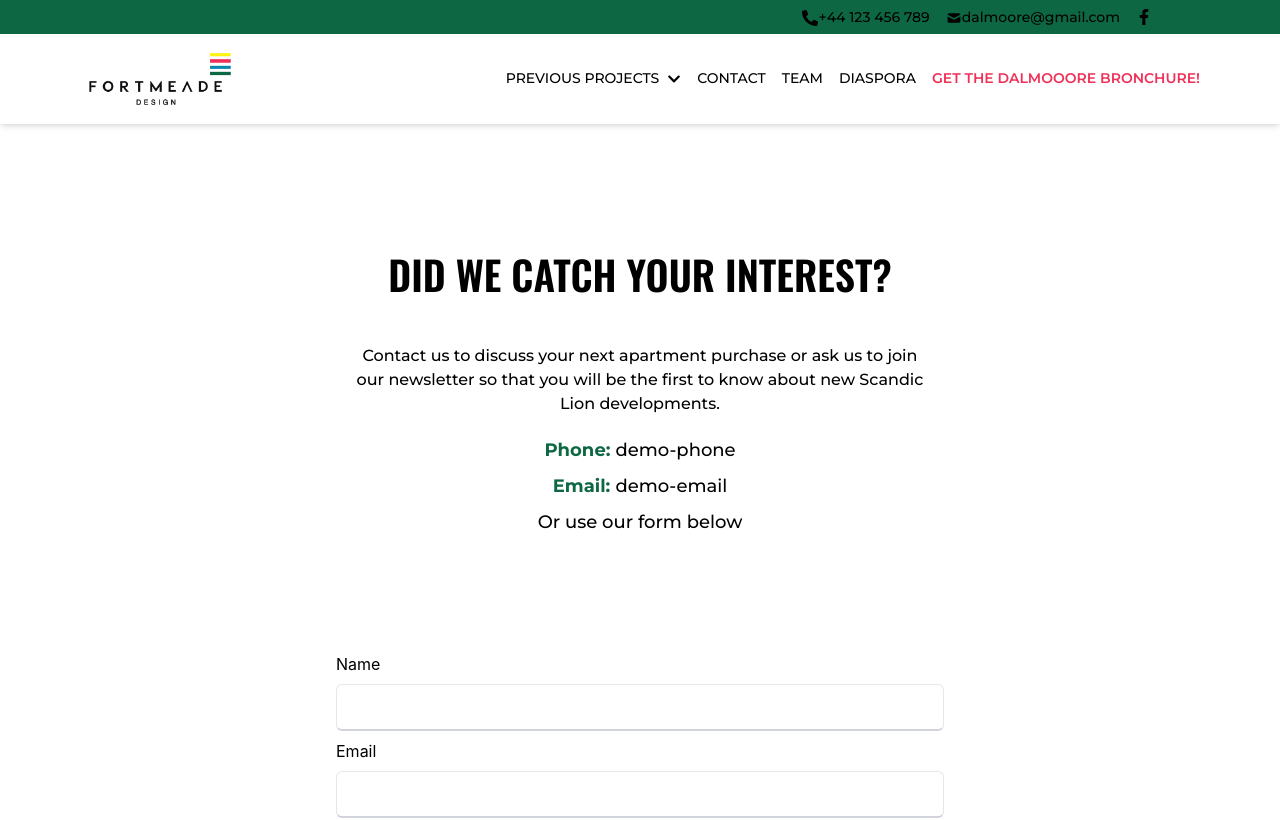
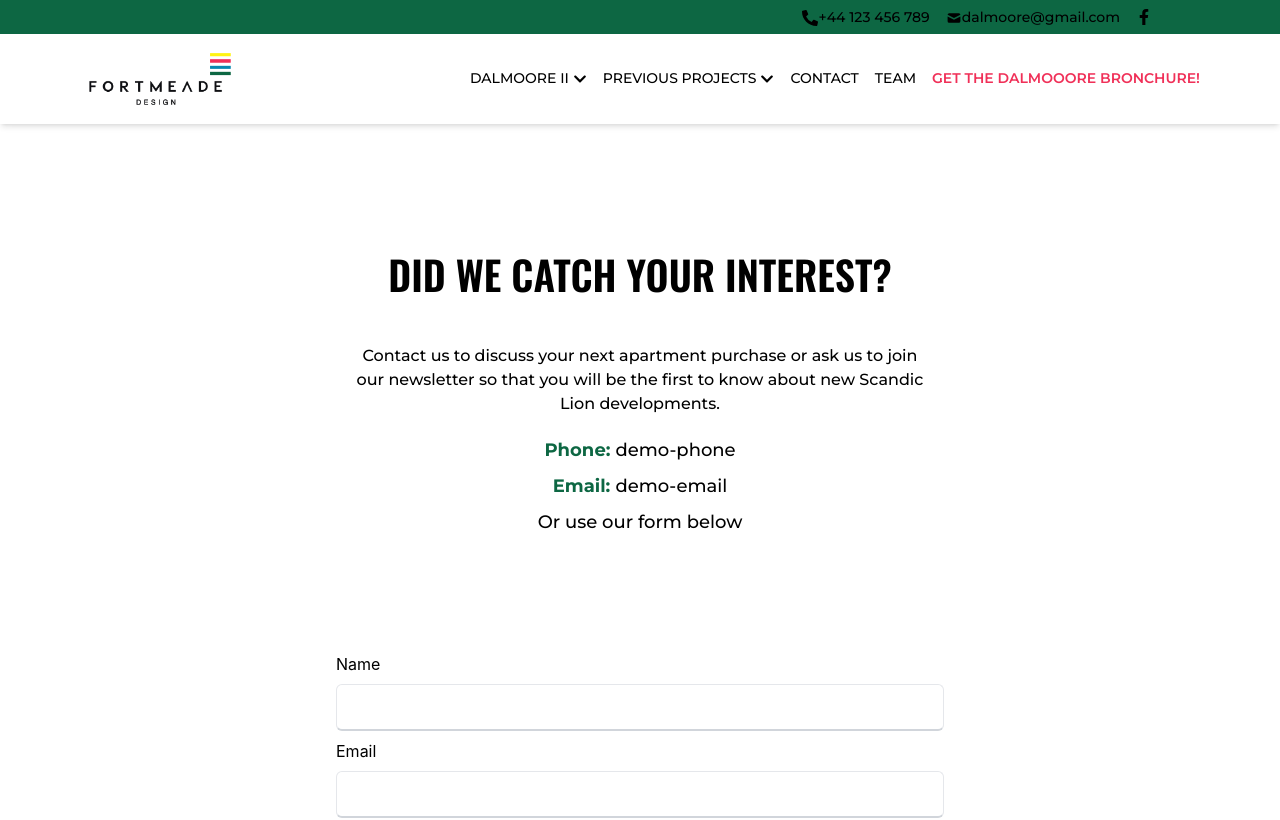
Before and after one commit to techweevil/dalmoore_2.0, a Next.js app: page /contact in a window 1280 px wide. Shown: the top 820 px of the page. Built offline with nearby package versions, Linux system fonts and the light colour scheme.

Commit message:
fixing nav

```diff
--- a/components/Header/Navbar.tsx
+++ b/components/Header/Navbar.tsx
@@ -8,9 +8,69 @@ import { FiMenu } from "react-icons/fi";
 import { CgClose } from "react-icons/cg";
 import { motion } from "framer-motion";
 
-const NavItem = ({ href, children }: { href: string; children: any }) => {
-  return (
-    <li className="nav-item hover:font-[600] hover:bg-black md:w-auto w-full py-[10px] flex justify-center   hover:text-white">
+const dal2_data: any = [
+  {
+    title: "APARTMENTS",
+    href: "/",
+  },
+  {
+    title: "GALLERY",
+    href: "/",
+  },
+  {
+    title: "LOCATION",
+    href: "/",
+  },
+  {
+    title: "UPDATE",
+    href: "/",
+  },
+];
+
+const prev_projs: any = [
+  {
+    title: "DALMORE I",
+    href: "/",
+  },
+  {
+    title: "DALMORE III",
+    href: "/",
+  },
+];
+
+const NavItem = ({
+  href,
+  children,
+  drop,
+  data,
+}: {
+  href: string;
+  children: any;
+  drop?: boolean;
+  data?: any;
+}) => {
+  return drop ? (
+    <li className="nav-item hover:font-[600]  md:w-auto w-full py-[10px] flex justify-center hover:text-primary  hover:text-white relative peer group">
+      <Link
+        className="nav-icon flex gap-x-1 text-start items-center  "
+        href={href}
+      >
+        <span> {children}</span>
+        <FaChevronDown className="group-hover:rotate-180" />
+      </Link>
+
+      <ul className="hidden group-hover:flex peer-hover:inline hover:flex absolute backdrop-invert-0 bg-black/60 text-white w-full top-[3em] text-center flex-col py-[1em]  w-[10rem] ">
+        {data?.map((item: any) => (
+          <NavItem href={item.href} key={item.title}>
+            {item.title}
+          </NavItem>
+        ))}
+      </ul>
+    </li>
+  ) : (
+    <li
+      className={`nav-item hover:font-[600] hover:bg-black md:w-auto w-full py-[10px] flex justify-center   hover:text-white`}
+    >
       <Link
         className="nav-icon flex gap-x-2 text-start items-center group "
         href={href}
@@ -68,15 +128,17 @@ const Navbar = () => {
         </motion.button>
       </div>
 
+      {/* web  */}
       <div className="md:flex lg:flex-row flex-col gap-x-4 lg:items-center items-end font-monts text-[14px] font-[500] hidden">
         <ul className="flex items-center gap-4 text-black ">
-          <NavItem href="/">
+          <NavItem drop={true} data={dal2_data} href="/">
+            DALMOORE II
+          </NavItem>
+          <NavItem drop={true} data={prev_projs} href="/">
             PREVIOUS PROJECTS{" "}
-            <FaChevronDown className="group-hover:rotate-180 " />
           </NavItem>
           <NavItem href="/contact">CONTACT</NavItem>
           <NavItem href="/">TEAM</NavItem>
-          <NavItem href="/">DIASPORA</NavItem>
         </ul>
 
         <a
@@ -98,13 +160,14 @@ const Navbar = () => {
         >
           <div className="w-[80%] m-auto bg-white py-[2rem] font-[500] font-monts  border-t-[5px] border-primary">
             <ul className="flex flex-col items-center gap-4 text-black mb-[20px]">
-              <NavItem href="/">
+              <NavItem drop={true} data={dal2_data} href="/">
+                DALMOORE II
+              </NavItem>
+              <NavItem drop={true} data={prev_projs} href="/">
                 PREVIOUS PROJECTS{" "}
-                <FaChevronDown className="group-hover:rotate-180 " />
               </NavItem>
               <NavItem href="/contact">CONTACT</NavItem>
               <NavItem href="/">TEAM</NavItem>
-              <NavItem href="/">DIASPORA</NavItem>
             </ul>
 
             <a
--- a/pages/index.tsx
+++ b/pages/index.tsx
@@ -98,7 +98,7 @@ export default function Home() {
                   </button>
                 </Link>
               </div>
-              <div className="text-center w-full text-[3em] font-[900] flex justify-center relative md:top-[3em] top-[4em] ">
+              <div className="text-center w-full text-[3em] font-[900] flex justify-center relative md:top-[2em] top-[4em] ">
                 <BsChevronDoubleDown />
               </div>
             </div>
```
